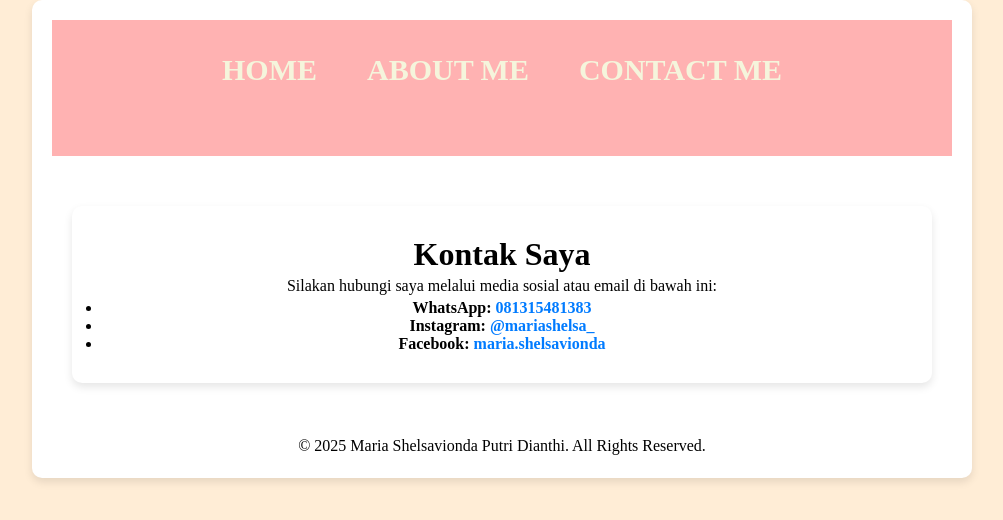
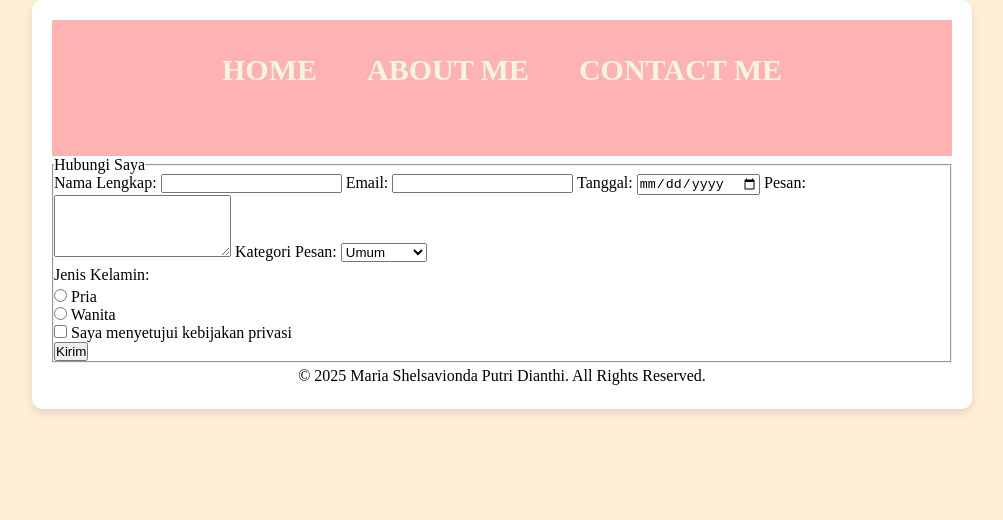
Before and after one commit to MariaShelsa874/webshelsa1, a plain HTML site: page contact.html in a window 1280 px wide. Shown: the whole page, without its empty margins (138-1141 px from the left). Drawn offline with Linux system fonts and the light colour scheme.

Commit message:
Update contact.html

```diff
--- a/contact.html
+++ b/contact.html
@@ -22,15 +22,50 @@
         <!-- NAVIGATION BAR SELESAI -->
 
         <!-- CONTENT 1 -->
-        <div class="container-content">
-            <h1>Kontak Saya</h1>
-            <p>Silakan hubungi saya melalui media sosial atau email di bawah ini:</p>
-            <ul>
-                <li><strong>WhatsApp:</strong> <a href="https://wa.me/6281315481383" target="_blank">081315481383</a></li>
-                <li><strong>Instagram:</strong> <a href="https://www.instagram.com/mariashelsa_" target="_blank">@mariashelsa_</a></li>
-                <li><strong>Facebook:</strong> <a href="https://www.facebook.com/maria.shelsavionda" target="_blank">maria.shelsavionda</a></li>
+        <!-- FORMULIR KONTAK -->
+        <div class="contact-form">
+            <form>
+                <fieldset>
+                    <legend>Hubungi Saya</legend>
+
+                    <label for="nama">Nama Lengkap:</label>
+                    <input type="text" name="nama" required>
+
+                    <label for="email">Email:</label>
+                    <input type="email" name="email" required>
+
+                    <label for="tanggal">Tanggal:</label>
+                    <input type="date" name="tanggal" required>
+
+                    <label for="pesan">Pesan:</label>
+                    <textarea id="pesan" name="pesan" rows="4"></textarea>
+
+                    <label for="kategori">Kategori Pesan:</label>
+                    <select name="kategori">
+                        <option value="umum" selected>Umum</option>
+                        <option value="kerjasama">Kerjasama</option>
+                    </select>
+
+                    <p>Jenis Kelamin:</p>
+                    <div class="radio-group">
+                        <input type="radio" name="gender" value="Pria">
+                        <label for="pria">Pria</label>
+                    </div>
+                    <div class="radio-group">
+                        <input type="radio" name="gender" value="Wanita">
+                        <label for="wanita">Wanita</label>
+                    </div>
+
+                    <div class="checkbox-group">
+                        <input type="checkbox" name="setuju" required>
+                        <label for="setuju">Saya menyetujui kebijakan privasi</label>
+                    </div>
+
+                    <button type="submit">Kirim</button>
+                </fieldset>
+            </form>
         </div>
-        <!-- CONTENT 1 END -->
+        <!-- FORMULIR KONTAK SELESAI -->
 
         <!-- FOOTER -->
         <div class="container-footer">
```
